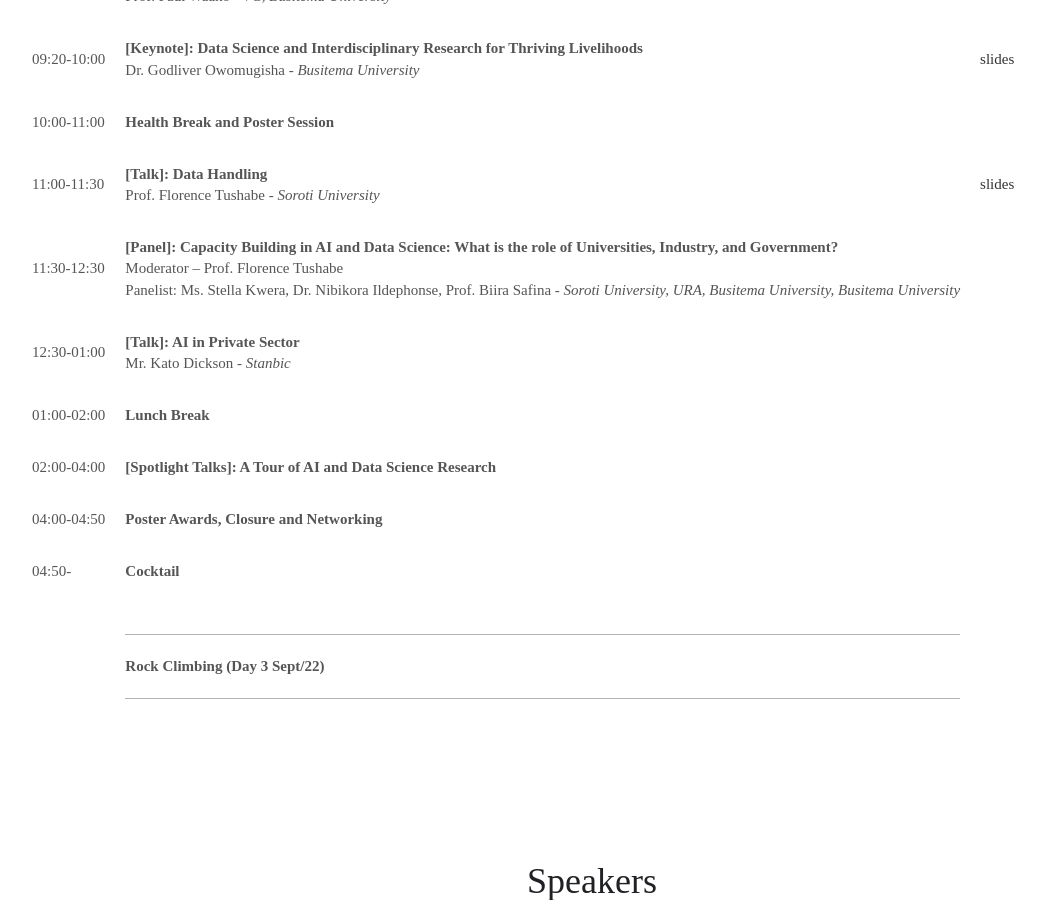
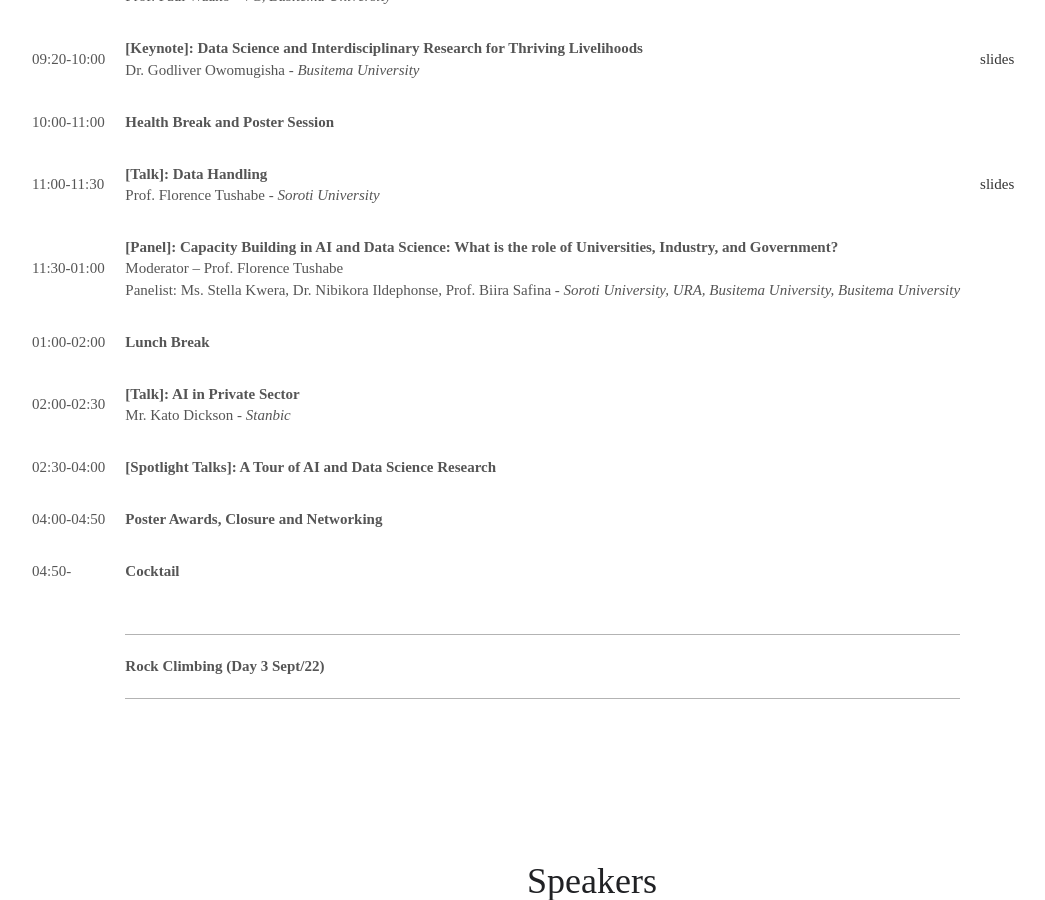
Before and after one commit to datsciafrica/dsaUganda, a Jekyll site: the page built from _events/dsau-eastern.md, in a window 1280 px wide and 900 px high, scrolled down 1796 px. Shown: the whole window, without its empty margins (48-1093 px from the left). Built offline with Jekyll 4.4.1, drawn with Linux system fonts in a browser that asks for light colours; some web fonts are replaced; some of the changed lines change nothing that is shown.

Commit message:
change in program day 2

```diff
--- a/_events/dsau-eastern.md
+++ b/_events/dsau-eastern.md
@@ -154,18 +154,9 @@ agenda:
   ipynb:
 - title: "[Panel]: Capacity Building in AI and Data Science: What is the role of Universities, Industry, and Government?"
   start: "11:30"
-  end: "12:30"
+  end: "01:00"
   speaker: "Moderator – Prof. Florence Tushabe<br>Panelist: Ms. Stella Kwera, Dr. Nibikora Ildephonse, Prof. Biira Safina"
   organisation: "Soroti University, URA, Busitema University, Busitema University"
-  youtube:
-  abstract:
-  slides:
-  ipynb:
-- title: "[Talk]: AI in Private Sector"
-  start: "12:30"
-  end: "01:00"
-  speaker: "Mr. Kato Dickson"
-  organisation: "Stanbic"
   youtube:
   abstract:
   slides:
@@ -179,8 +170,17 @@ agenda:
   abstract:
   slides:
   ipynb:
+- title: "[Talk]: AI in Private Sector"
+  start: "02:00"
+  end: "02:30"
+  speaker: "Mr. Kato Dickson"
+  organisation: "Stanbic"
+  youtube:
+  abstract:
+  slides:
+  ipynb:
 - title: "[Spotlight Talks]: A Tour of AI and Data Science Research"
-  start: "02:00"
+  start: "02:30"
   end: "04:00"
   speaker:
   organisation:
```
